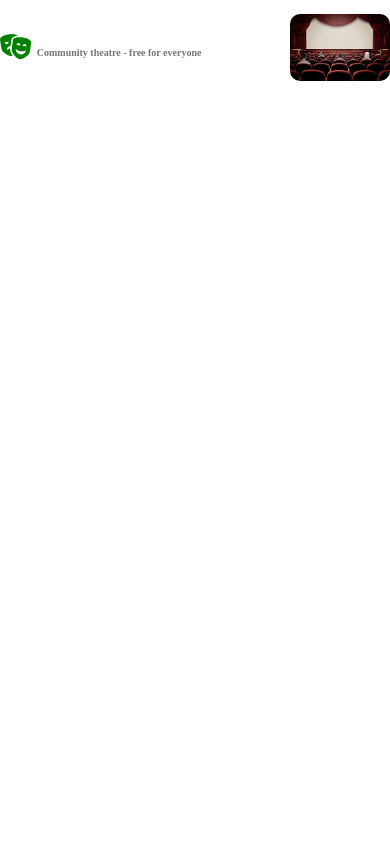
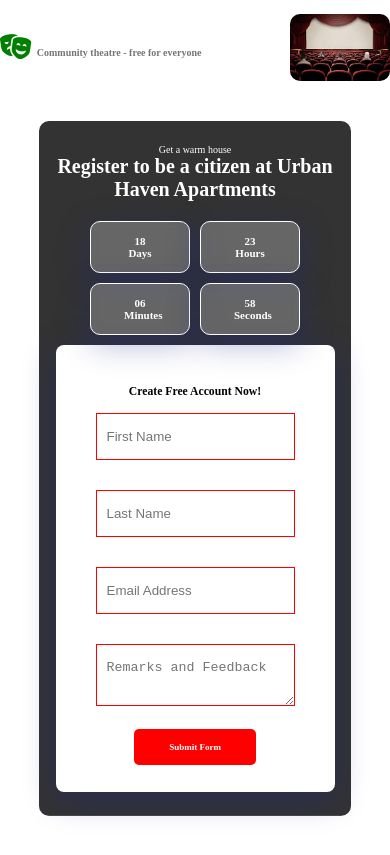
Before and after one commit to Gakiri001/urbanHavenApartments, a website built with Vite: page index.html in a window 390 px wide. Shown: the part 6700-7555 px from the top of the page. Built offline with nearby package versions, Linux system fonts and the light colour scheme; files whose address does not match are found by name.

Commit message:
Created and styled the registration part

```diff
--- a/index.html
+++ b/index.html
@@ -194,5 +194,38 @@
       <img src="./assets/theatre.jpeg" alt="">
     </div>
   </section>
+
+
+    <!--Registration-->
+    <section id="registration">
+      <div class="reminder">
+          <p>Get a warm house</p>
+          <h1>Register to be a citizen at Urban Haven Apartments</h1>
+          <div class="time">
+              <div class="date">
+                  18 <br> Days
+              </div>
+              <div class="date">
+                  23 <br> Hours
+              </div>
+              <div class="date">
+                  06 <br> Minutes
+              </div>
+              <div class="date">
+                  58 <br> Seconds
+              </div>
+          </div>
+      </div>
+      <div class="form">
+          <h3>Create Free Account Now!</h3>
+          <input type="text" placeholder="First Name" name="" id="">
+          <input type="text" placeholder="Last Name" name="" id="">
+          <input type="text" placeholder="Email Address" name="" id="">
+          <textarea name="" id="" placeholder="Remarks and Feedback"></textarea>
+          <div class="btn">
+              <a class="redbtn" href="#">Submit Form</a>
+          </div>
+      </div>
+  </section>
 </body>
 </html>
--- a/style.css
+++ b/style.css
@@ -538,6 +538,113 @@ header .header-right button:hover{
   .amenities{
     width: 100%;
   }
+}
 
+/*Registration*/
+#registration{
+  padding: 6vw 8vw 6vw 8vw;
+  background-image: linear-gradient(rgba(0,0,0,0.8), rgba(0,0,0,0.8)),url("./assets/room6.jpg");
+  width: 80%;
+  background-size: cover;
+  background-position: center;
+  display: flex;
+  justify-content: space-between;
+  align-items: center;
+  border-radius: 10px;
+}
 
+#registration .reminder{
+  color: white;
 }
+
+#registration h1{
+  color: white;
+  font-size: 20px;
+}
+
+#registration .reminder .time{
+  display: flex;
+  margin-top: 40px;
+}
+
+#registration .reminder .time .date{
+  text-align: center;
+  padding: 13px 33px;
+  background-color: rgba(255, 255, 255, 0.25);
+  backdrop-filter: blur(4px);
+  box-shadow: 0 8px 32px 0 rgba(31,38,135,0.37);
+  border-radius: 10px;
+  margin: 0 5px 10px 5px;
+  border: 1px solid #fff;
+  font-size: 1.1rem;
+  font-weight: 600;
+}
+
+#registration .form{
+  background: #fff;
+  border-radius: 8px;
+  display: flex;
+  flex-direction: column;
+  padding: 40px ;
+  box-shadow: 0 8px 32px 0 rgba(31,38,135,0.37);
+}
+
+#registration .form textarea,
+#registration .form input{
+  margin: 15px 0;
+  padding: 15px 10px;
+  border: 1px solid red;
+  outline: none;
+}
+
+#registration .form .btn{
+  margin-top: 20px;
+}
+
+#registration .form a.redbtn{
+  text-decoration: none;
+  font-size: 0.9rem;
+  padding: 13px 35px;
+  background-color: #fff;
+  font-weight: 600;
+  border-radius: 5px;
+  color: #fff;
+  background-color: red;
+  transition: 0.3s ease;
+}
+
+#registration .form a.redbtn:hover{
+  border: red 2px solid;
+  color: red;
+  background-color: #fff;
+}
+
+@media (max-width: 769px) {
+  #registration {
+  padding: 6vw 4vw 6vw 4vw;
+}
+#registration .reminder .time {
+  display: flex;
+  flex-wrap: wrap;
+  margin-top: 40px;
+}
+#registration .reminder .time .date{
+  width: 100px;
+}
+}
+@media (max-width:475px){
+  #registration {
+     display: flex;
+     flex-direction: column;
+     justify-content: center;
+     align-items: center;
+     text-align: center;
+  }
+  #registration .reminder .time {
+      display: flex;
+      flex-wrap: wrap;
+      justify-content: center;
+      align-items: center;
+      margin-top: 20px;
+  }
+}
```
